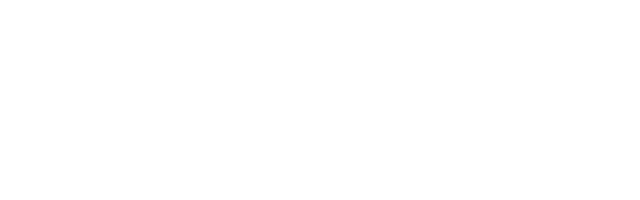
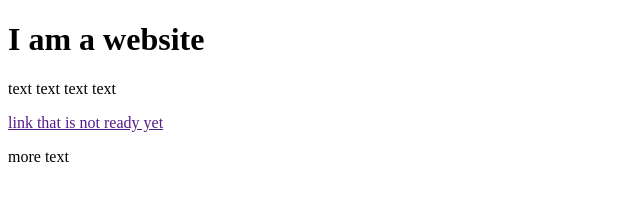
Before and after one commit to rjmagley/git_demo, a plain HTML site: page index.html in a window 1280 px wide. Shown: the whole page, without its empty margins (0-640 px from the left). Drawn offline with Linux system fonts and the light colour scheme.

Commit message:
Finished index.html

```diff
--- a/index.html
+++ b/index.html
@@ -7,6 +7,9 @@
     <title>Document</title>
 </head>
 <body>
-
+    <h1>I am a website</h1>
+    <p>text text text text</p>
+    <a href="">link that is not ready yet</a>
+    <p>more text</p>
 </body>
 </html>
```
